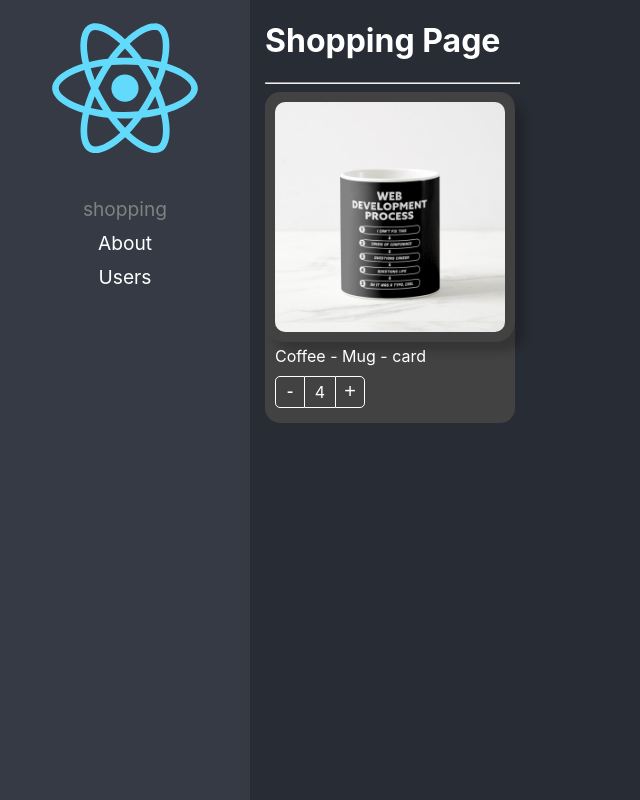
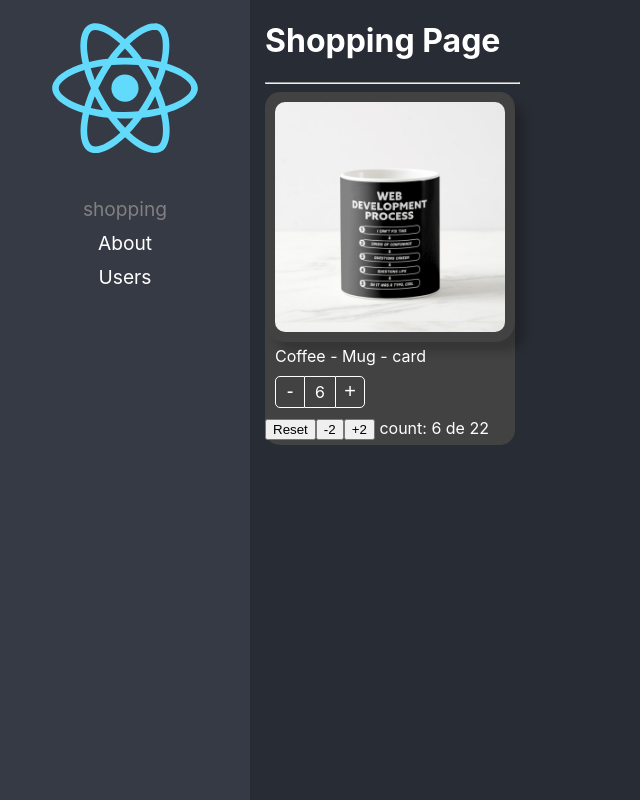
Before and after one commit to Tirano61/React-proyecto-inicial, a React (Create React App) app: page /shopping in a window 1280 px wide. Shown: the whole page, without its empty margins (0-640 px from the left). Built offline with nearby package versions, Linux system fonts and the light colour scheme.

Commit message:
Fin del patron

```diff
--- a/src/02-component-aptterns/components/ProductButtons.tsx
+++ b/src/02-component-aptterns/components/ProductButtons.tsx
@@ -1,4 +1,4 @@
-import { useContext } from "react";
+import { useCallback, useContext } from "react";
 
 import styles from "../styles/styles.module.css";
 import { ProductContext } from "./ProductCard";
@@ -11,7 +11,13 @@ interface Props {
 
 export const ProductButtons = ({ className, style }: Props) => {
 
-  const { increaseBy, counter } = useContext(ProductContext);
+  const { increaseBy, counter, maxCount } = useContext(ProductContext);
+
+  const isMaxReached = useCallback(
+    () => !!maxCount && counter === maxCount,
+    [counter, maxCount],
+  )
+
 
   return (
     <div
@@ -24,7 +30,7 @@ export const ProductButtons = ({ className, style }: Props) => {
       <div className={styles.countLabel}>{counter}</div>
       <button
         onClick={() => increaseBy(+1)}
-        className={styles.buttonAdd}>+</button>
+        className={ `${styles.buttonAdd} ${ isMaxReached() && styles.disable}` }>+</button>
     </div>
   )
 }
--- a/src/02-component-aptterns/components/ProductCard.tsx
+++ b/src/02-component-aptterns/components/ProductCard.tsx
@@ -1,14 +1,16 @@
 import { ReactElement, createContext } from "react";
 import { useProduct } from "../hooks/useProduct";
-import { InitialValuesProps, Product, ProductContextProps, onChangeArgs } from '../interfaces/interfaces';
+import { InitialValuesProps, Product, ProductCartHandlers, ProductContextProps, onChangeArgs } from '../interfaces/interfaces';
 import styles from "../styles/styles.module.css";
+import { count } from "console";
 
 
 export const ProductContext = createContext({} as ProductContextProps);
 const { Provider } = ProductContext;
 
 export interface ProductCardProps {
-  children?: ReactElement | ReactElement[],
+  // children?: ReactElement | ReactElement[],
+  children: ( args: ProductCartHandlers ) => JSX.Element,
   product: Product,
   className?: string,
   style?: React.CSSProperties,
@@ -19,19 +21,27 @@ export interface ProductCardProps {
 
 export const ProductCard = ({ children, product, className, style, onChange, value, initialValues }: ProductCardProps) => {
 
-  const { counter, increaseBy } = useProduct({ onChange, product, value, initialValues });
+  const { counter, increaseBy, maxCount, isMaxCountReached,reset } = useProduct({ onChange, product, value, initialValues });
 
   return (
     <Provider value={{
       counter,
       increaseBy,
-      product
+      product,
+      maxCount,
     }}>
       <div
         className={`${styles.productCard} ${className}`}
         style={style}
       >
-        {children}
+        {children({
+          count: counter,
+          isMaxCountReached,
+          maxCount: initialValues?.maxCount,
+          product,
+          increaseBy,
+          reset,
+        })}
       </div>
     </Provider>
   )
--- a/src/02-component-aptterns/hooks/useProduct.ts
+++ b/src/02-component-aptterns/hooks/useProduct.ts
@@ -28,6 +28,10 @@ export const useProduct = ({ onChange, product, value = 0, initialValues }: useP
     onChange && onChange({ count: newValue, product });
   }
 
+  const reset = () => {
+    setCounter(initialValues?.count || value);
+  }
+
   useEffect(() => {
 
     isMounted.current = true;
@@ -42,6 +46,9 @@ export const useProduct = ({ onChange, product, value = 0, initialValues }: useP
 
   return {
     counter,
+    isMaxCountReached: !!initialValues?.count && initialValues.maxCount === counter,
+    maxCount: initialValues?.maxCount,
     increaseBy,
+    reset
   }
 }
--- a/src/02-component-aptterns/pages/ShoppingPage.tsx
+++ b/src/02-component-aptterns/pages/ShoppingPage.tsx
@@ -19,13 +19,28 @@ export const ShoppingPage = () => {
           className="bgDark text-white"
           product={product}
           initialValues={{
-            count: 4,
-            maxCount: 10,
+            count: 6,
+            maxCount: 22,
           }}
         >
-          <ProductImage className="custom-image" style={{ boxShadow: "10px 10px 10px rgba(0,0,0,0.2)" }} />
-          <ProductTitle className="text-white" />
-          <ProductButtons className="custom-buttons" />
+          {
+            ({ reset, count, increaseBy, maxCount, isMaxCountReached }) => (
+              <>
+                <ProductImage className="custom-image" style={{ boxShadow: "10px 10px 10px rgba(0,0,0,0.2)" }} />
+                <ProductTitle className="text-white" />
+                <ProductButtons className="custom-buttons" />
+
+               <button onClick={reset}>Reset</button>
+               <button onClick={() => increaseBy(-2) }>-2</button>
+               {/* si no se llega al isMaxCount ocultar */}
+               {
+                  (!isMaxCountReached) && <button onClick={ () => increaseBy(2) }>+2</button>
+               }
+               <span>  count: { `  ${count} de ${ maxCount }` }</span>
+              </>
+            )
+          }
+
         </ProductCard>
     </div>
   )
--- a/src/02-component-aptterns/styles/styles.module.css
+++ b/src/02-component-aptterns/styles/styles.module.css
@@ -60,3 +60,10 @@
 .buttonAdd:hover {
     background-color: rgba(0, 0, 0, 0.1);
 }
+
+.disable {
+    border-color: rgb(170, 170, 170) !important;
+    border-left: 1px solid white !important;
+    color: grey !important;
+
+}
```
Also changed, not shown: src/02-component-aptterns/interfaces/interfaces.ts (+11 -0 lines).
